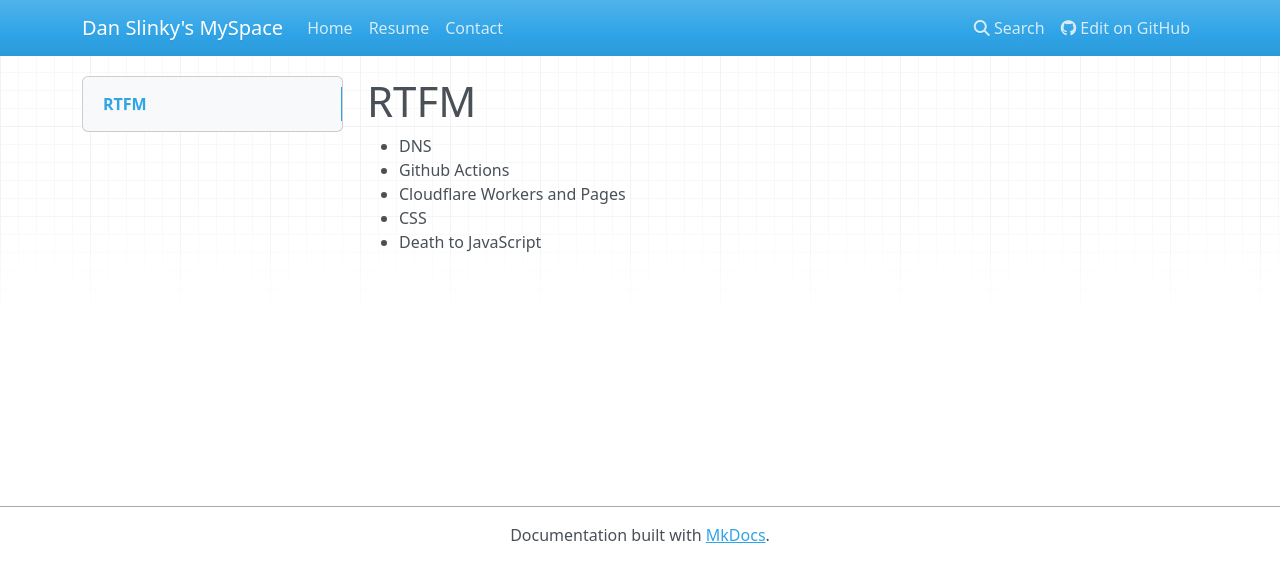
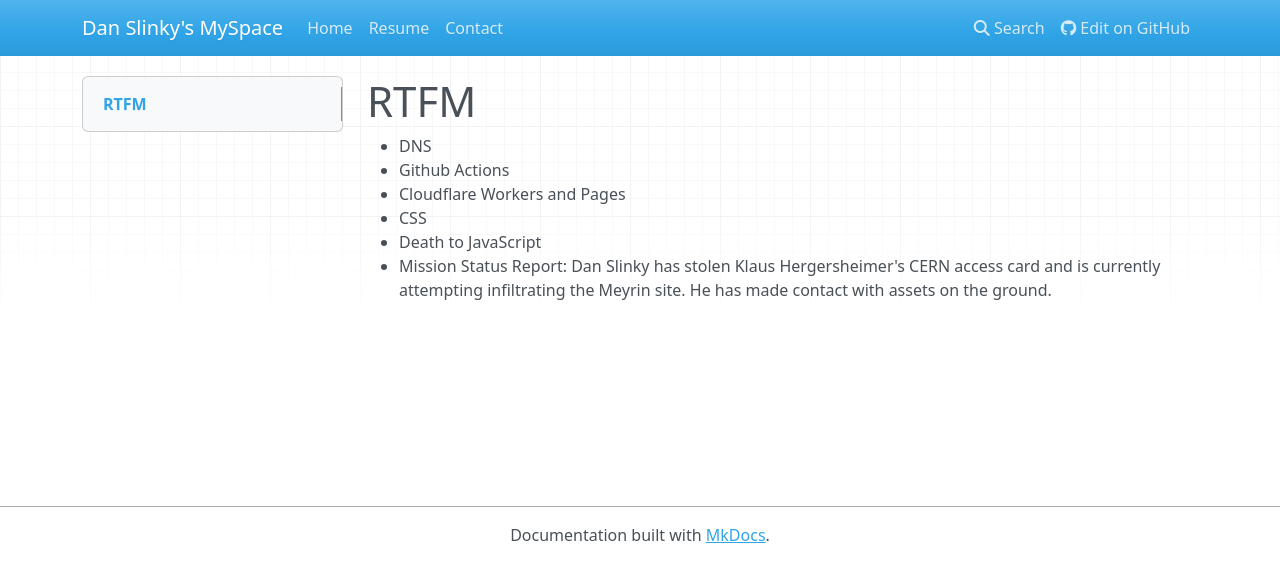
Before and after one commit to danslinky/danslinky.co.uk, an MkDocs documentation site: the page built from docs/rtfm.md, in a window 1280 px wide. Shown: the top 582 px of the page. Built offline with MkDocs 1.6.1, drawn with Linux system fonts in a browser that asks for light colours; nearby versions of some CDN libraries.

Commit message:
mission status report

```diff
--- a/docs/rtfm.md
+++ b/docs/rtfm.md
@@ -5,3 +5,4 @@
 - Cloudflare Workers and Pages
 - CSS
 - Death to JavaScript
+- Mission Status Report: Dan Slinky has stolen Klaus Hergersheimer's CERN access card and is currently attempting infiltrating the Meyrin site. He has made contact with assets on the ground.
```
